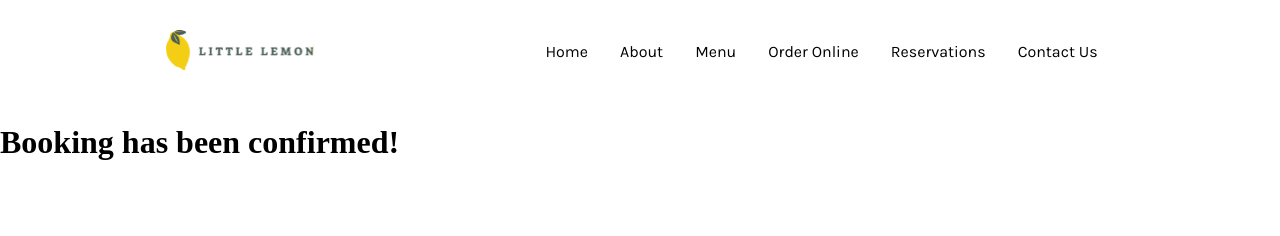
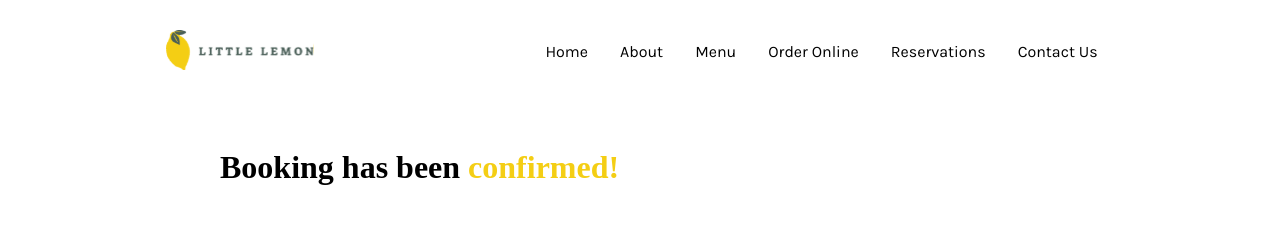
Before and after one commit to akwnorris/Little-lemon, a React (Create React App) app: page /confirmed in a window 1280 px wide. Shown: the top 236 px of the page. Built offline with nearby package versions, Linux system fonts and the light colour scheme; a web font is replaced by a local one.

Commit message:
Update style of confirmation page

```diff
--- a/src/App.css
+++ b/src/App.css
@@ -122,10 +122,6 @@ button {
   margin-top: 20px;
 }
 
-button a:hover {
-
-}
-
 .banner-img {
   position: absolute;
   right: 10%; /* Adjust this value for your preferred horizontal alignment */
@@ -217,6 +213,14 @@ select {
   font-size: 14px;
 }
 
+.confirm {
+  padding-top: 25px;
+  margin-left: 220px;
+}
+
+.confirm span {
+  color: #f4ce14;
+}
 
 /* menu items */
 
--- a/src/components/ConfirmedBooking.js
+++ b/src/components/ConfirmedBooking.js
@@ -2,7 +2,7 @@ import React from "react";
 
 const ConfirmedBooking = () => {
     return(
-        <div className="comfirm">
+        <div className="confirm">
             <div>
             <h1>Booking has been <span>confirmed!</span>
         </h1>
```
